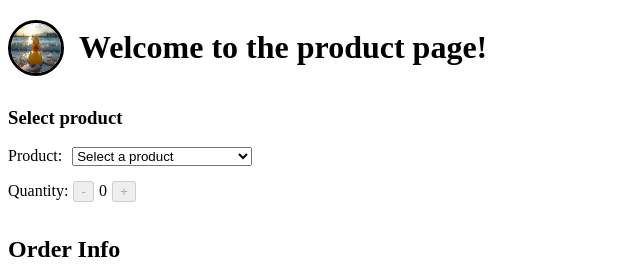
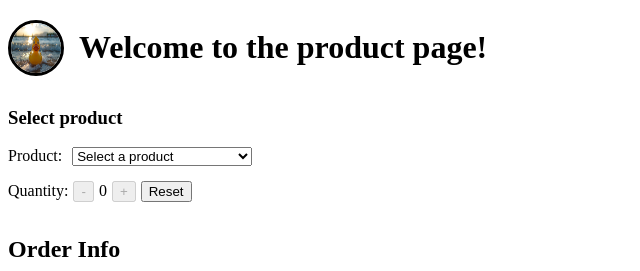
Before and after one commit to 4stron/component, a React (Vite) app: page / in a window 1280 px wide. Shown: the top 271 px of the page, without its empty margins (0-640 px from the left). Built offline with nearby package versions, Linux system fonts and the light colour scheme.

Commit message:
added a reset button

```diff
--- a/src/App.jsx
+++ b/src/App.jsx
@@ -20,6 +20,10 @@ function App() {
       setCounter(0);
     }
     setSelectedProduct(newProduct);
+  }
+
+  function resetCounter() {
+    setCounter(0);
   }
 
   function calculateTotal() {
@@ -64,6 +68,7 @@ function App() {
         <button disabled={isDisabled} onClick={increment}>
           +
         </button>
+        <button onClick={resetCounter}>Reset</button>
       </div>
       <h2>Order Info</h2>
       <table>
```
